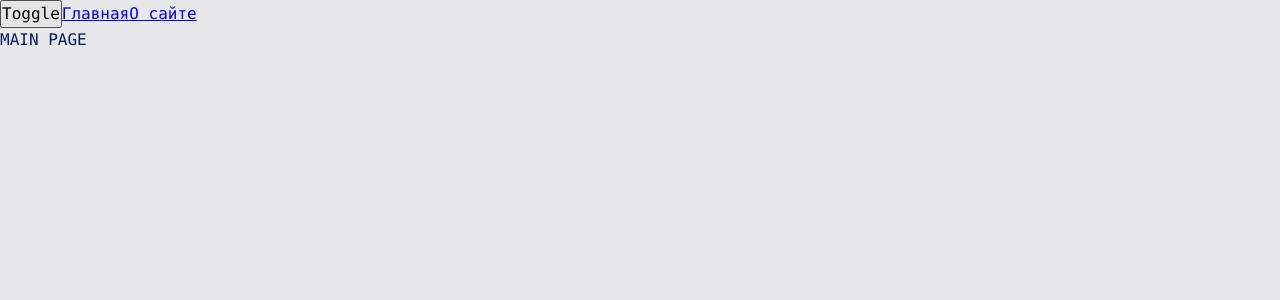
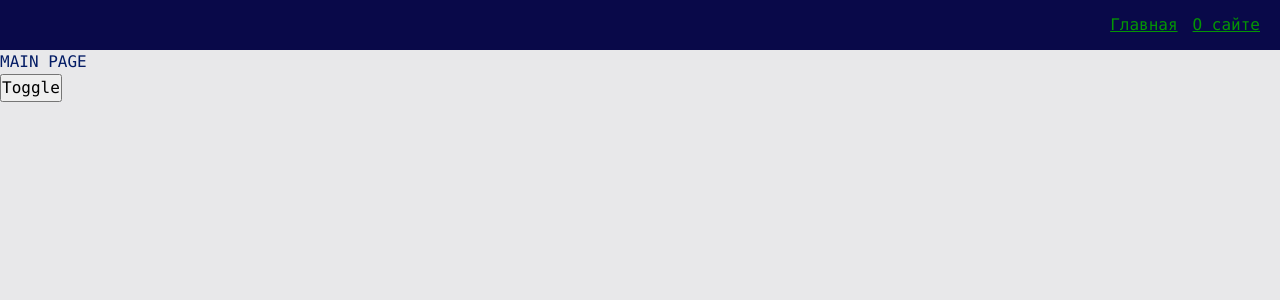
Before and after one commit to ezzEkzo/twitter, a React app: page / in a window 1280 px wide. Shown: the top 300 px of the page. Built offline with nearby package versions, Linux system fonts and the light colour scheme.

Commit message:
Navbar and AppLink widget

```diff
--- a/src/app/App.tsx
+++ b/src/app/App.tsx
@@ -1,9 +1,9 @@
 import React, {useContext, useState} from 'react';
 import "./styles/index.scss"
-import {Link, Route, Routes} from "react-router-dom";
 import {classNames} from "shared/lib/classNames/classNames";
 import {useTheme} from "app/providers/ThemeProvider";
 import {AppRouter} from "app/providers/router";
+import {Navbar} from "widgets/Navbar";
 
 
 const App = () => {
@@ -12,10 +12,9 @@ const App = () => {
 
     return (
         <div className={classNames("app", {}, [theme])}>
+            <Navbar />
+            <AppRouter />
             <button onClick={toggleTheme}>Toggle</button>
-            <Link to={'/'}>Главная</Link>
-            <Link to={'/about'}>О сайте</Link>
-            <AppRouter />
         </div>
     );
 };
--- a/src/app/providers/router/ui/AppRouter.tsx
+++ b/src/app/providers/router/ui/AppRouter.tsx
@@ -3,7 +3,6 @@ import {Route, Routes} from "react-router-dom";
 import {routeConfig} from "shared/config/routeConfig/routeConfig";
 
 const AppRouter = () => {
-    console.log(Object.values(routeConfig), "Object.values(routeConfig)")
 
     return (
         <Suspense fallback={"...Loading"}>
--- a/src/app/styles/themes/dark.scss
+++ b/src/app/styles/themes/dark.scss
@@ -1,6 +1,9 @@
 .app.dark {
   --bg-color: #090949;
+  --inverted-bg-color: #e8e8ea;
 
   --primary-color: #049604;
   --secondary-color: #04ff04;
+  --inverted-primary-color: #041c65;
+  --inverted-secondary-color: #0449e0;
 }
--- a/src/app/styles/themes/normal.scss
+++ b/src/app/styles/themes/normal.scss
@@ -1,6 +1,9 @@
 .app.light {
   --bg-color: #e8e8ea;
+  --inverted-bg-color: #090949;
 
   --primary-color: #041c65;
   --secondary-color: #0449e0;
+  --inverted-primary-color: #049604;
+  --inverted-secondary-color: #04ff04;
 }
--- a/src/app/styles/variables/global.scss
+++ b/src/app/styles/variables/global.scss
@@ -8,4 +8,7 @@
   --font-size-l: 24px;
   --font-line-l: 32px;
   --font-l: var(--font-size-l) / var(--font-line-l) var(--font-family-main);
+
+  // Размеры
+  --navbar-height: 50px;
 }
--- a/src/shared/lib/classNames/classNames.ts
+++ b/src/shared/lib/classNames/classNames.ts
@@ -1,9 +1,9 @@
 type Mods = Record<string, boolean | string>
 
-export function classNames(cls: string, mods: Mods, additional: string[]): string {
+export function classNames(cls: string, mods: Mods = {}, additional: string[] = []): string {
     return [
         cls,
-        ...additional,
+        ...additional.filter(Boolean),
         Object.entries(mods).filter(([key, value]) => Boolean(value))
         .map(([className]) => className)
     ].join(' ')
--- /dev/null
+++ b/src/shared/ui/AppLink/AppLink.module.scss
@@ -0,0 +1,11 @@
+.AppLink {
+  color: var(--primary-color);
+}
+
+.primary {
+  color: var(--primary-color);
+}
+
+.secondary {
+  color: var(--inverted-primary-color)
+}
--- /dev/null
+++ b/src/shared/ui/AppLink/AppLink.tsx
@@ -0,0 +1,36 @@
+import {classNames} from "shared/lib/classNames/classNames";
+import styles from "./AppLink.module.scss"
+import {Link, LinkProps} from "react-router-dom";
+import {FC} from "react";
+
+export const enum AppLinkTheme {
+    PRIMARY = 'primary',
+    SECONDARY = 'secondary'
+}
+
+interface AppLinkProps extends LinkProps {
+    className?: string;
+    theme?: AppLinkTheme;
+}
+
+const AppLink:FC<AppLinkProps> = (props) => {
+    const {
+        className,
+        to,
+        children,
+        theme = AppLinkTheme.PRIMARY,
+        ...otherProps
+    } = props
+
+    return (
+        <Link
+            className={classNames(styles.AppLink, {theme}, [className , styles[theme]])}
+            to={to}
+            {...otherProps}
+        >
+            {children}
+        </Link>
+    );
+};
+
+export default AppLink;
--- /dev/null
+++ b/src/widgets/Navbar/index.ts
@@ -0,0 +1,3 @@
+import Navbar from "./ui/Navbar";
+
+export { Navbar }
--- /dev/null
+++ b/src/widgets/Navbar/ui/Navbar.module.scss
@@ -0,0 +1,16 @@
+.Navbar {
+  width: 100%;
+  height: var(--navbar-height);
+  background: var(--inverted-bg-color);
+  display: flex;
+  align-items: center;
+  padding: 20px;
+}
+
+.links {
+  margin-left: auto;
+}
+
+.mainLink {
+  margin-right: 15px;
+}
--- /dev/null
+++ b/src/widgets/Navbar/ui/Navbar.tsx
@@ -0,0 +1,21 @@
+import React from 'react';
+import {classNames} from "shared/lib/classNames/classNames";
+import styles from "./Navbar.module.scss"
+import AppLink, {AppLinkTheme} from "shared/ui/AppLink/AppLink";
+
+interface NavbarProps {
+    className?: string;
+}
+
+const Navbar = ({className}: NavbarProps) => {
+    return (
+        <div className={classNames(styles.Navbar, {}, [className])}>
+            <div className={classNames(styles.links)}>
+                <AppLink theme={AppLinkTheme.SECONDARY} to={'/'} className={classNames(styles.mainLink)}>Главная</AppLink>
+                <AppLink theme={AppLinkTheme.SECONDARY} to={'/about'}>О сайте</AppLink>
+            </div>
+        </div>
+    );
+};
+
+export default Navbar;
```
